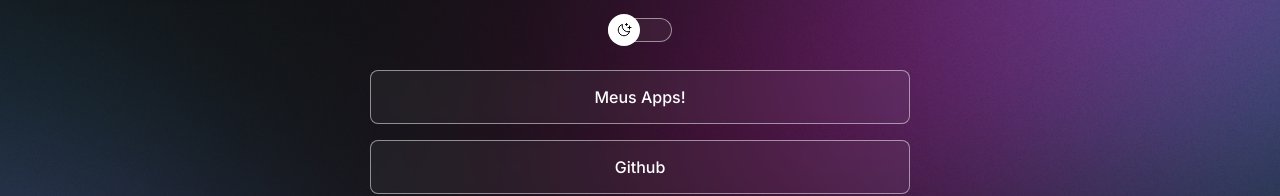
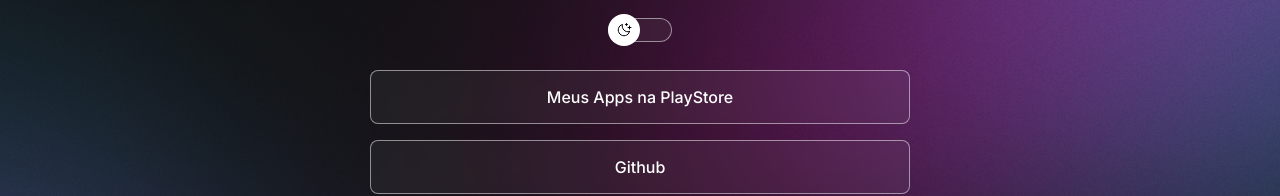
Before and after one commit to vitorhugomarcal/devlinks, a plain HTML site: page index.html in a window 1280 px wide. Shown: the part 211-407 px from the top of the page. Drawn offline with nearby package versions, Linux system fonts and the light colour scheme.

Commit message:
Update index.html

```diff
--- a/index.html
+++ b/index.html
@@ -28,7 +28,7 @@
       </div>
       <ul>
         <li>
-          <a href="https://play.google.com/store/apps/developer?id=vhmarcal">Meus Apps!</a>
+          <a href="https://play.google.com/store/apps/developer?id=vhmarcal">Meus Apps na PlayStore</a>
         </li>
         <li>
           <a href="https://github.com/vitorhugomarcal">Github</a>
```
